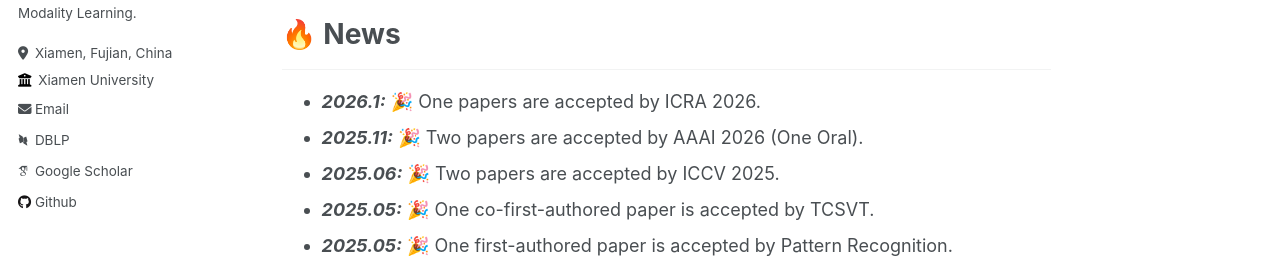
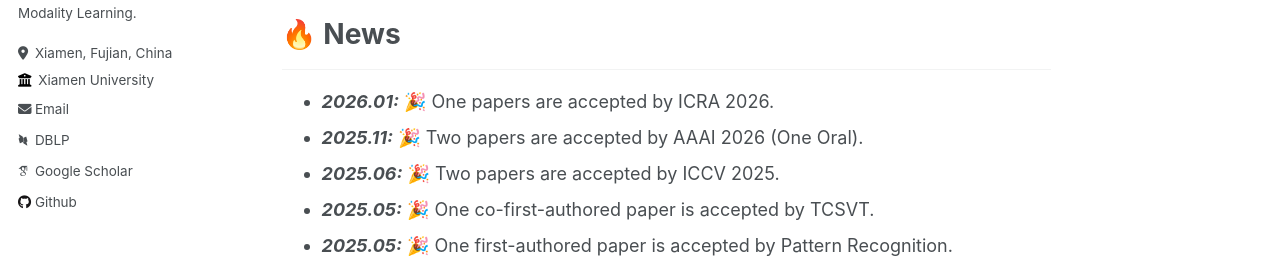
Before and after one commit to shijiangming1/shijiangming1.github.io, a Jekyll site: the page built from _pages/about.md, in a window 1280 px wide and 1400 px high. Shown: the part 299-569 px from the top of the window. Built offline with Jekyll 4.4.1, drawn with Linux system fonts in a browser that asks for light colours; some web fonts are replaced.

Commit message:
Update about.md

```diff
--- a/_pages/about.md
+++ b/_pages/about.md
@@ -17,7 +17,7 @@ Hi, my name is Jiangming Shi (Chinese: 施江鸣), a Ph.D. Candidate student in
 <hr>
 <ul>
   <li>
-    <strong><i>2026.1:</i></strong> 🎉 One papers are accepted by ICRA 2026.
+    <strong><i>2026.01:</i></strong> 🎉 One papers are accepted by ICRA 2026.
   </li>
   <li>
     <strong><i>2025.11:</i></strong> 🎉 Two papers are accepted by AAAI 2026 (One Oral).
@@ -68,7 +68,7 @@ Hi, my name is Jiangming Shi (Chinese: 施江鸣), a Ph.D. Candidate student in
 2. Yeyun Chen, Jiangming Shi*. Multilevel Informed Prompt Tuning for Robust Molecular Property Prediction. ICML'25 **<font color=Red>(CCF-A)</font>**
 3. Jiangming Shi, Xiangbo Yin, Yaoxing Wang, Xiaofeng Liu, Yuan Xie, Yanyun Qu*. Learning Commonality, Divergence and Variety for Unsupervised Visible-Infrared Person Re-identification. NeurIPS'24 **<font color=Red>(CCF-A)</font>**
 4. Jiangming Shi, Shanshan Zheng, Xiangbo Yin, Yang Lu, Yuan Xie, Yanyun Qu*. CLIP-Guided Federated Learning on Heterogeneous and Long-Tailed Data. AAAI'24 **<font color=Red>(CCF-A)</font>**
-5. Jiangming Shi, Xiangbo Yin, Yeyun Chen, Yachao Zhang, Zhizhong Zhang, Yuan Xie, Yanyun Qu*. Multi-Memory Matching for Unsupervised Visible-Infrared Person Re-Identification. ECCV'24 **<font color=Red>(CAAI-A)</font>**
+5. Jiangming Shi, Xiangbo Yin, Yeyun Chen, Yachao Zhang, Zhizhong Zhang, Yuan Xie, Yanyun Qu*. Multi-Memory Matching for Unsupervised Visible-Infrared Person Re-Identification. ECCV'24 **<font color=Blue>(CCF-B)</font>**
 6. Xiangbo Yin#, Jiangming Shi#, Yachao Zhang, Yang Lu, Zhizhong Zhang, Yuan Xie, Yanyun Qu*. Robust Pseudo-label Learning with Neighbor Relation for Unsupervised Visible-Infrared Person Re-Identification. ACM MM'24 **<font color=Red>(CCF-A)</font>**
 7. Jiangming Shi, Yachao Zhang, Xiangbo Yin, Yuan Xie, Zhizhong Zhang, Jianping Fan, Zhongchao Shi, Yanyun Qu*. Dual Pseudo-Labels Interactive Self-Training for Semi-Supervised Visible-Infrared Person Re-Identification. ICCV'23 **<font color=Red>(CCF-A)</font>**
 8. Jiangming Shi,  Xiangbo Yin, Demao Zhang, Yanyun Qu*. Visible Embraces Infrared: Cross-Modality Person Re-identification with Single-Modality Supervision. CCHI'23 **<font color=Red>(CAA-A)</font>**
```
